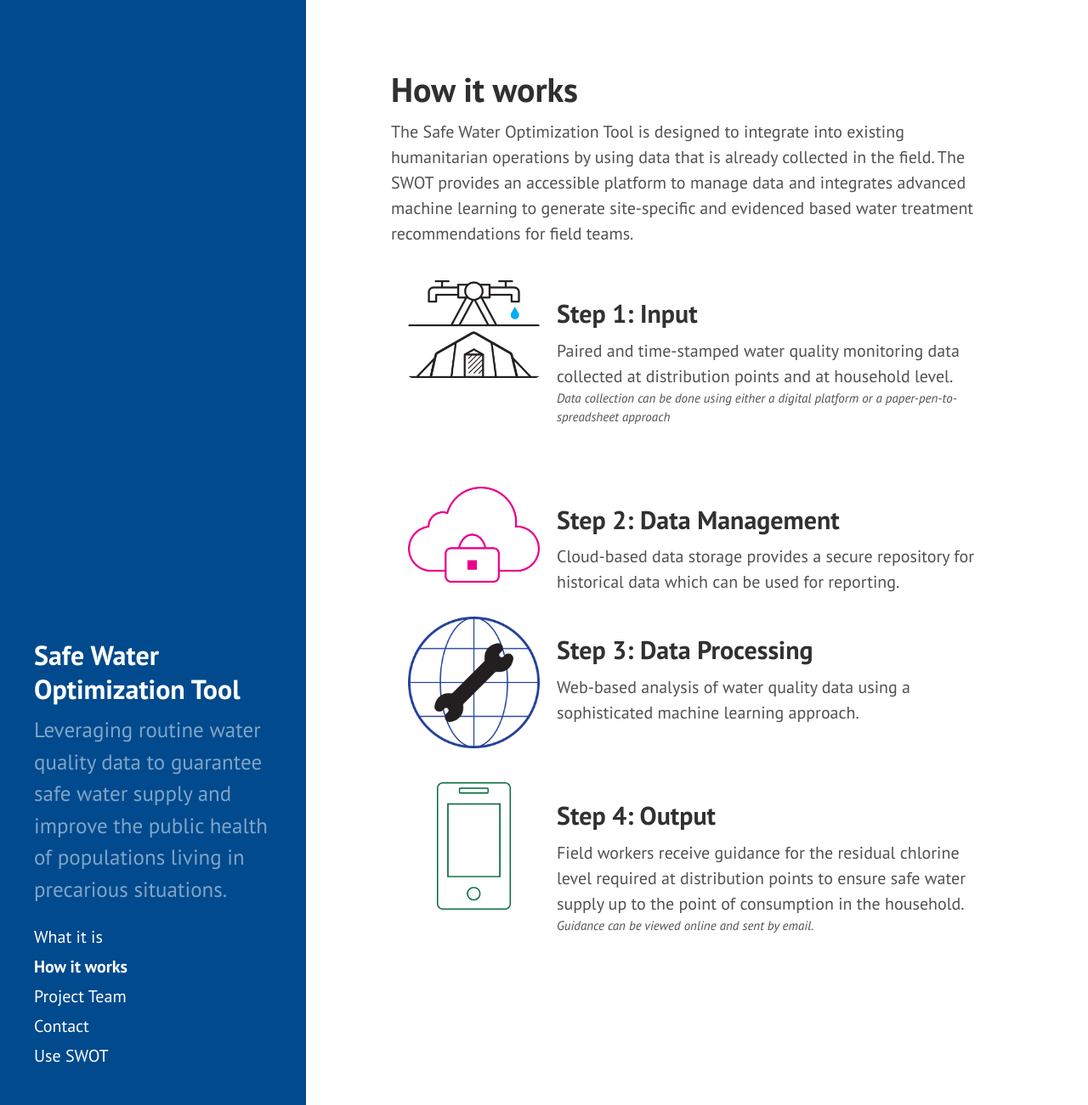
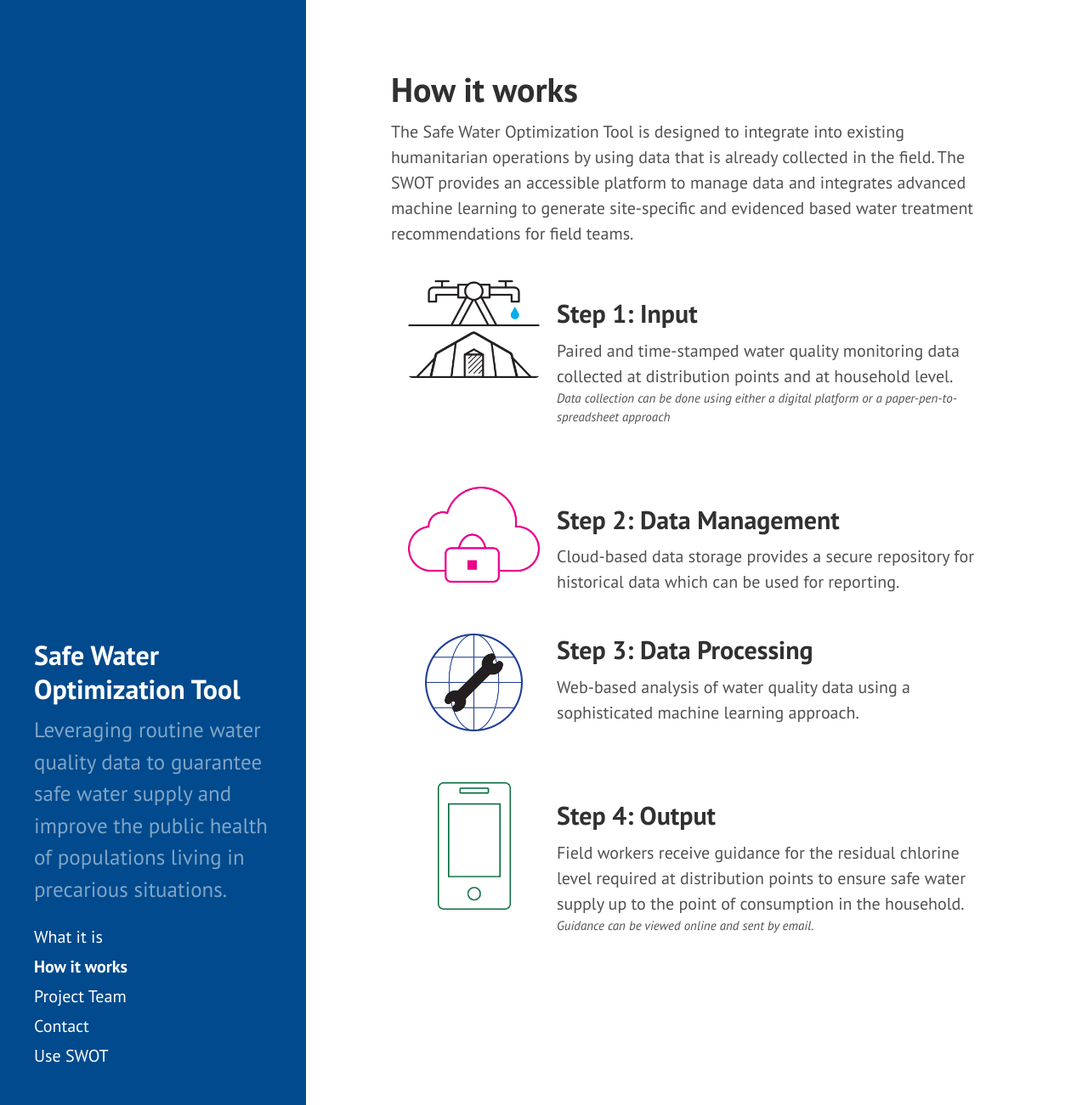
Before and after one commit to safeh2o/swot-infopage, a Jekyll site: the page built from how-it-works.md, in a window 1280 px wide and 1301 px high. Shown: the whole window at 85% size. Built offline with Jekyll 4.4.1, drawn with Linux system fonts in a browser that asks for light colours; Markdown is read by kramdown in place of the engine named in the settings.

Commit message:
Update how-it-works.md

```diff
--- a/how-it-works.md
+++ b/how-it-works.md
@@ -21,12 +21,12 @@
 <h2>Step 2: Data Management</h2>
 Cloud-based data storage provides a secure repository for historical data which can be used for reporting.
       </div>
-<div class="workflow-item"><img src="{{ site.baseurl }}/public/images/Data_Processing_SWOT.png" alt="icon of a wrench in front of a globe"></div>
+<div class="workflow-item"><img src="{{ site.baseurl }}/public/images/Data_Processing_SWOT.png" alt="icon of a wrench in front of a globe" style="padding:20px"></div>
 <div class="workflow-item">
 <h2>Step 3: Data Processing</h2>
 Web-based analysis of water quality data using a sophisticated machine learning approach.
 </div>
-    <div class="workflow-item"><img src="{{ site.baseurl }}/public/images/Output_SWOT_NoFill.png" alt="icon of a smartphone" style="margin-left:auto;margin-right:auto;height:150px;width:auto" ></div>
+    <div class="workflow-item"><img src="{{ site.baseurl }}/public/images/Output_SWOT_NoFill.png" alt="icon of a smartphone" style="margin-left:auto;margin-right:auto;max-width:86px;height:auto" ></div>
     <div class="workflow-item">
 <h2>Step 4: Output</h2>
 Field workers receive guidance for the residual chlorine level required at distribution points to ensure safe water supply up to the point of consumption in the household.<br>
```
